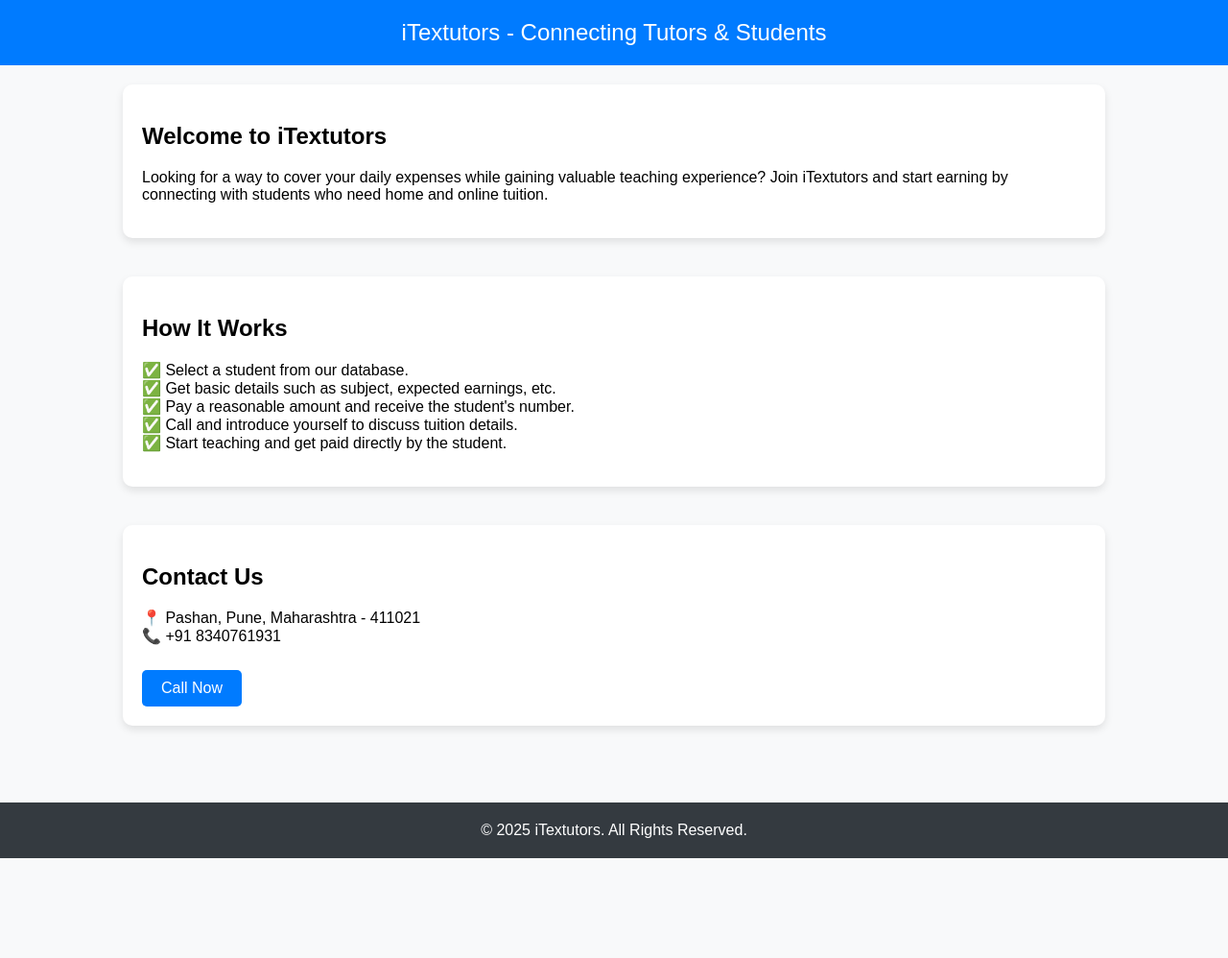
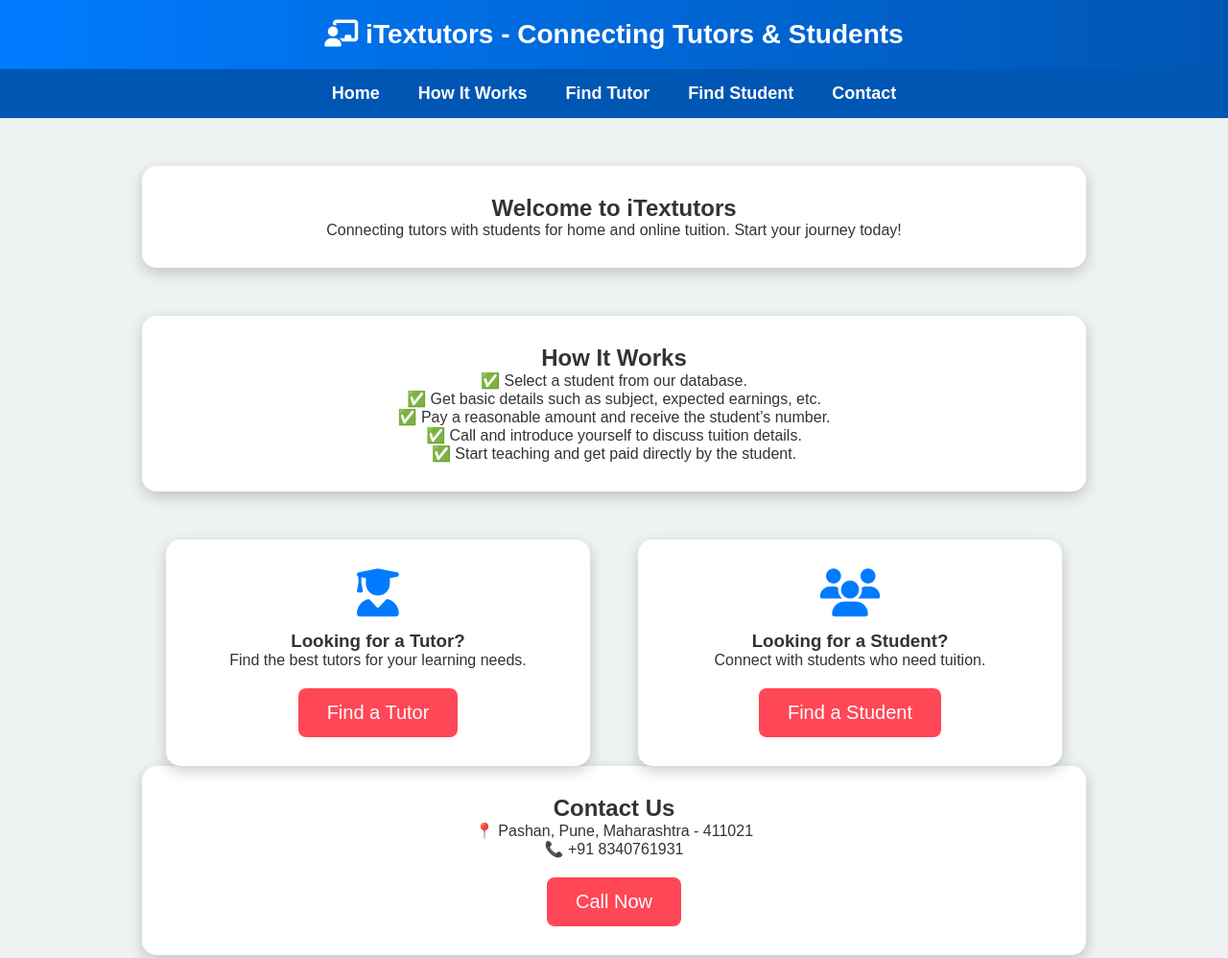
Before and after one commit to amanR-19/iTextuors-website, a plain HTML site: page index.html in a window 1280 px wide. Shown: the top 998 px of the page at 96% size. Before the commit the page ends 894 px from the top, so only its background shows below. Drawn offline with Linux system fonts and the light colour scheme.

Commit message:
Add files via upload

```diff
--- a/index.html
+++ b/index.html
@@ -4,44 +4,106 @@
     <meta charset="UTF-8">
     <meta name="viewport" content="width=device-width, initial-scale=1.0">
     <title>iTextutors - Connecting Tutors & Students</title>
+    <script src="https://kit.fontawesome.com/a076d05399.js" crossorigin="anonymous"></script>
     <style>
-        body {
-            font-family: Arial, sans-serif;
+        * {
             margin: 0;
             padding: 0;
-            background-color: #f8f9fa;
+            box-sizing: border-box;
+            font-family: Arial, sans-serif;
+        }
+        body {
+            background-color: #eef2f3;
+            color: #333;
+            animation: fadeIn 1s ease-in;
+        }
+        @keyframes fadeIn {
+            from { opacity: 0; }
+            to { opacity: 1; }
         }
         header {
-            background-color: #007bff;
+            background: linear-gradient(90deg, #007bff, #0056b3);
             color: white;
             padding: 20px;
             text-align: center;
-            font-size: 24px;
+            font-size: 28px;
+            font-weight: bold;
+            box-shadow: 0 4px 10px rgba(0, 0, 0, 0.2);
+        }
+        nav {
+            display: flex;
+            justify-content: center;
+            background: #0056b3;
+            padding: 15px 0;
+        }
+        nav a {
+            color: white;
+            text-decoration: none;
+            margin: 0 20px;
+            font-size: 18px;
+            font-weight: bold;
+            transition: color 0.3s;
+        }
+        nav a:hover {
+            color: #ffdd57;
         }
         .container {
             width: 80%;
             margin: auto;
-            padding: 20px;
+            padding: 50px 20px;
+            text-align: center;
         }
         .section {
-            margin-bottom: 40px;
-            padding: 20px;
             background: white;
-            border-radius: 10px;
-            box-shadow: 0 4px 8px rgba(0, 0, 0, 0.1);
+            padding: 30px;
+            border-radius: 15px;
+            box-shadow: 0 5px 15px rgba(0, 0, 0, 0.2);
+            margin-bottom: 50px;
+            transition: transform 0.3s ease-in-out;
+        }
+        .section:hover {
+            transform: scale(1.03);
         }
         .cta-button {
             display: inline-block;
-            padding: 10px 20px;
-            background: #007bff;
+            padding: 14px 30px;
+            background: #ff4757;
             color: white;
             text-decoration: none;
-            border-radius: 5px;
-            margin-top: 10px;
+            border-radius: 8px;
+            font-size: 20px;
+            margin-top: 20px;
+            transition: 0.3s;
+        }
+        .cta-button:hover {
+            background: #e84118;
+            transform: scale(1.05);
+        }
+        .grid-container {
+            display: flex;
+            justify-content: space-around;
+            flex-wrap: wrap;
+        }
+        .grid-item {
+            width: 45%;
+            padding: 30px;
+            background: white;
+            border-radius: 15px;
+            box-shadow: 0 5px 15px rgba(0, 0, 0, 0.2);
+            text-align: center;
+            transition: transform 0.3s ease-in-out;
+        }
+        .grid-item:hover {
+            transform: scale(1.05);
+        }
+        .icon {
+            font-size: 50px;
+            margin-bottom: 15px;
+            color: #007bff;
         }
         footer {
             text-align: center;
-            padding: 20px;
+            padding: 25px;
             background: #343a40;
             color: white;
             margin-top: 20px;
@@ -50,22 +112,43 @@
 </head>
 <body>
     <header>
-        iTextutors - Connecting Tutors & Students
+        <i class="fas fa-chalkboard-teacher"></i> iTextutors - Connecting Tutors & Students
     </header>
+    <nav>
+        <a href="#home">Home</a>
+        <a href="#how-it-works">How It Works</a>
+        <a href="#find-tutor">Find Tutor</a>
+        <a href="#find-student">Find Student</a>
+        <a href="#contact">Contact</a>
+    </nav>
     <div class="container">
-        <div class="section">
+        <div class="section" id="home">
             <h2>Welcome to iTextutors</h2>
-            <p>Looking for a way to cover your daily expenses while gaining valuable teaching experience? Join iTextutors and start earning by connecting with students who need home and online tuition.</p>
+            <p>Connecting tutors with students for home and online tuition. Start your journey today!</p>
         </div>
-        <div class="section">
+        <div class="section" id="how-it-works">
             <h2>How It Works</h2>
             <p>✅ Select a student from our database.<br>
                ✅ Get basic details such as subject, expected earnings, etc.<br>
-               ✅ Pay a reasonable amount and receive the student's number.<br>
+               ✅ Pay a reasonable amount and receive the student’s number.<br>
                ✅ Call and introduce yourself to discuss tuition details.<br>
                ✅ Start teaching and get paid directly by the student.</p>
         </div>
-        <div class="section">
+        <div class="grid-container">
+            <div class="grid-item" id="find-tutor">
+                <i class="fas fa-user-graduate icon"></i>
+                <h3>Looking for a Tutor?</h3>
+                <p>Find the best tutors for your learning needs.</p>
+                <a href="#" class="cta-button">Find a Tutor</a>
+            </div>
+            <div class="grid-item" id="find-student">
+                <i class="fas fa-users icon"></i>
+                <h3>Looking for a Student?</h3>
+                <p>Connect with students who need tuition.</p>
+                <a href="#" class="cta-button">Find a Student</a>
+            </div>
+        </div>
+        <div class="section" id="contact">
             <h2>Contact Us</h2>
             <p>📍 Pashan, Pune, Maharashtra - 411021<br>
                📞 +91 8340761931</p>
```
